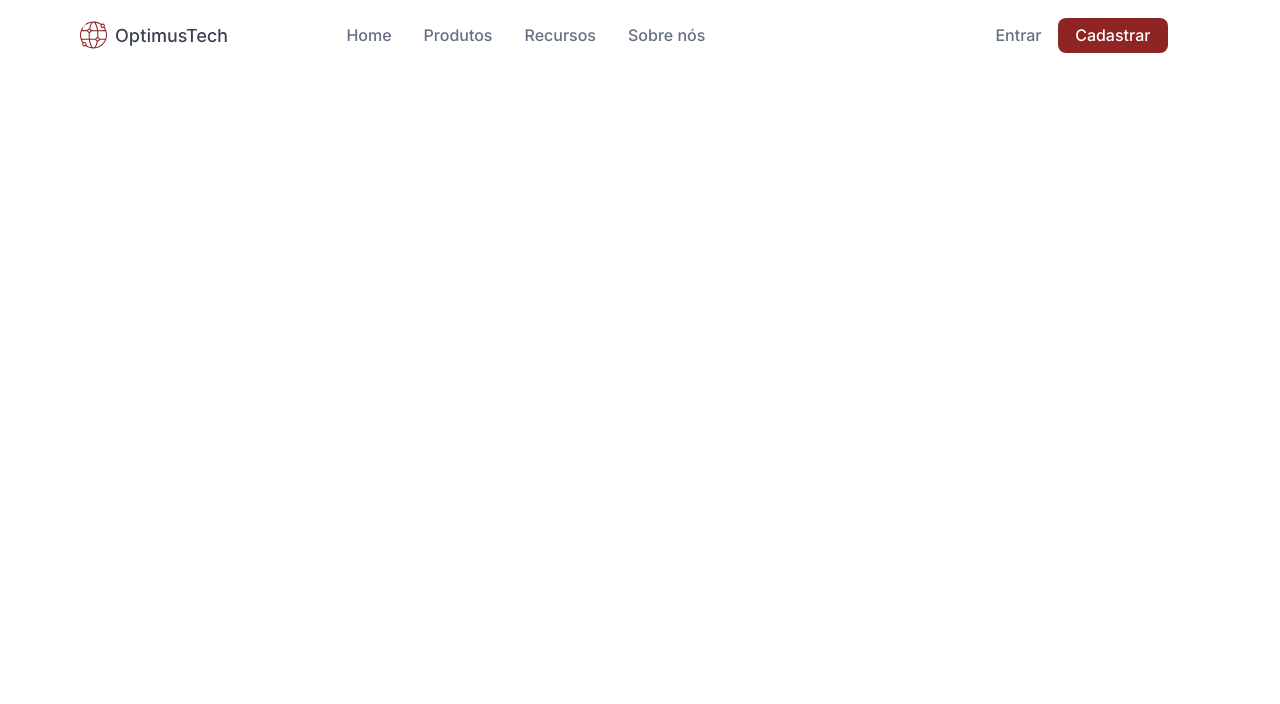
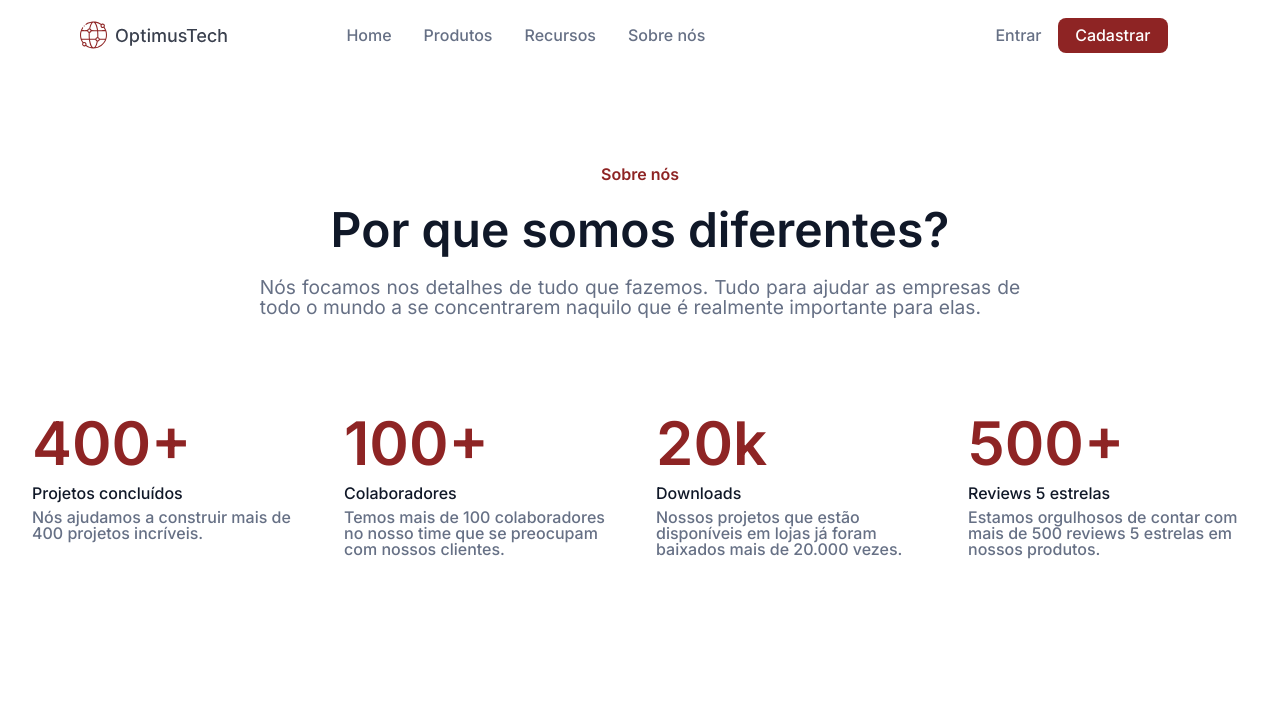
Before and after one commit to CaioAmaro/alura-7daysofcode-html-css, a plain HTML site: page index.html in a window 1280 px wide. Drawn offline with Linux system fonts and the light colour scheme.

Commit message:
Cabecalho pronto

```diff
--- a/index.html
+++ b/index.html
@@ -3,7 +3,7 @@
 <head>
     <meta charset="UTF-8">
     <meta name="viewport" content="width=device-width, initial-scale=1.0">
-    <link rel="stylesheet" href="/styles/reset.css">
+    <link rel="stylesheet" href="./styles/reset.css">
     <link rel="stylesheet" href="./styles/style.css">
     <link rel="preconnect" href="https://fonts.googleapis.com">
     <link rel="preconnect" href="https://fonts.gstatic.com" crossorigin>
@@ -24,5 +24,32 @@
             <li class="lista-botoes__item botao-estilo-1"><a class="lista-botoes__link">Cadastrar</a></li>
         </ul>
     </header>
+    <div class="cabecalho">
+        <h3 class="cabecalho__subtitulo">Sobre nós</h3>
+        <h2 class="cabecalho__titulo">Por que somos diferentes?</h2>
+        <p class="cabecalho__texto">Nós focamos nos detalhes de tudo que fazemos. Tudo para ajudar as empresas de todo o mundo a se concentrarem naquilo que é realmente importante para elas.</p>
+    </div>
+    <section class="metricas">
+        <div class="metricas-box">
+            <span class="metricas-box__indicador">400+</span>
+            <h3 class="metricas-box__subtitulo">Projetos concluídos</h3>
+            <p class="metricas-box__texto">Nós ajudamos a construir mais de 400 projetos incríveis.</p>
+        </div>
+        <div class="metricas-box">
+            <span class="metricas-box__indicador">100+</span>
+            <h3 class="metricas-box__subtitulo">Colaboradores</h3>
+            <p class="metricas-box__texto">Temos mais de 100 colaboradores no nosso time que se preocupam com nossos clientes.</p>
+        </div>
+        <div class="metricas-box">
+            <span class="metricas-box__indicador">20k</span>
+            <h3 class="metricas-box__subtitulo">Downloads</h3>
+            <p class="metricas-box__texto">Nossos projetos que estão disponíveis em lojas já foram baixados mais de 20.000 vezes.</p>
+        </div>
+        <div class="metricas-box">
+            <span class="metricas-box__indicador">500+</span>
+            <h3 class="metricas-box__subtitulo">Reviews 5 estrelas</h3>
+            <p class="metricas-box__texto">Estamos orgulhosos de contar com mais de 500 reviews 5 estrelas em nossos produtos.</p>
+        </div>
+    </section>
 </body>
 </html>
--- /dev/null
+++ b/styles/cabecalho.css
@@ -0,0 +1,25 @@
+.cabecalho{
+    display: flex;
+    flex-direction: column;
+    align-items: center;
+    gap: 1.5em;
+    padding: 6em 0;
+}
+
+.cabecalho__subtitulo{
+    color: var(--cor-secundaria);
+    font-weight: 600;
+}
+
+.cabecalho__titulo{
+    color: var(--cor-terciaria);
+    font-weight: 600;
+    font-size: 3em;
+}
+
+.cabecalho__texto{
+    font-size: 1.2em;
+    width: 39.6em;
+    font-weight: 400;
+    text-align: justify;
+}
--- /dev/null
+++ b/styles/metricas.css
@@ -0,0 +1,27 @@
+.metricas{
+    display: flex;
+    justify-content: center;
+    gap: 2em;
+    height: 18em;
+}
+
+.metricas-box{
+    display: flex;
+    flex-direction: column;
+}
+
+.metricas-box__indicador{
+    font-weight: 600;
+    font-size:3.75em;
+    color: var(--cor-secundaria);
+    margin-bottom: 0.2em;
+}
+
+.metricas-box__subtitulo{
+    color: var(--cor-terciaria);
+    margin-bottom: 0.5em;
+}
+
+.metricas-box__texto{
+    width: 17.5em;
+}
--- a/styles/style.css
+++ b/styles/style.css
@@ -1,9 +1,12 @@
 @import url(./navbar.css);
+@import url(./cabecalho.css);
+@import url(./metricas.css);
 
 :root{
     --cor-fundo: #FFFFFF;
     --cor-primaria: #667085;
     --cor-secundaria: #8E2424;
+    --cor-terciaria: #101828;
     --font: "Inter";
 }
 
```
